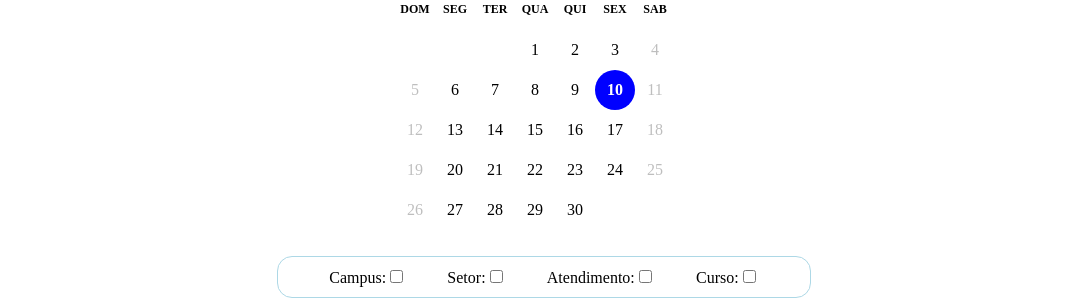
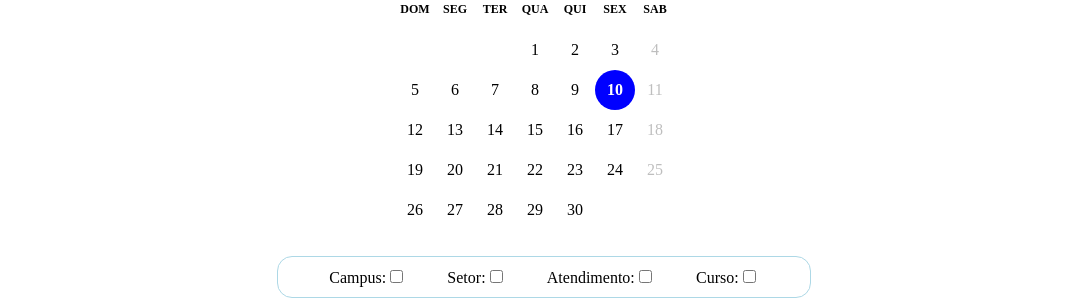
Before and after one commit to adhmattheus/srca_frontend, a React (Create React App) app: page / in a window 1280 px wide. Shown: the part 141-441 px from the top of the page, without its empty margins (104-1191 px from the left). Built offline with nearby package versions, Linux system fonts and the light colour scheme; no server answers.

Commit message:
tentando listar conteúdo por filtros

```diff
--- a/src/pages/ListaAgendamentos/index.jsx
+++ b/src/pages/ListaAgendamentos/index.jsx
@@ -29,14 +29,25 @@ export function ListaAgendamentos() {
             horaAgendamento: (zonedTimeToUtc(agendamento.dataAgendamento, 'America/Sao_Paulo')).toLocaleTimeString()
           }));
           setListAgendamentos(dados)
+
+
+          const campus = dados.filter(agendamento => agendamento.campus === "Juazeiro")
+          console.log(campus)
+
+
+
         })
         .catch(err => {
           console.log(err)
         })
     };
+
     getAgendamentos();
   }, [selectedDay]);
 
+  function checkFilterCampus() {
+    console.log("teste")
+  }
 
   return (
     <>
@@ -51,7 +62,7 @@ export function ListaAgendamentos() {
             locale={ptBR}
             modifiers={{
               available: { dayOfWeek: [1, 2, 3, 4, 5] },
-              disabled: { dayOfWeek: [0, 6] }
+              disabled: { dayOfWeek: [6] }
             }}
             selected={selectedDay}
             onSelect={setSelectedDay}
@@ -62,7 +73,7 @@ export function ListaAgendamentos() {
         <ContainerFiltros>
           <div>
             <label for="scales">Campus:</label>
-            <input type="checkbox" id="Campus" name="Campus" />
+            <input type="checkbox" id="Campus" name="Campus" onChange={checkFilterCampus} />
           </div>
 
           <div>
```
